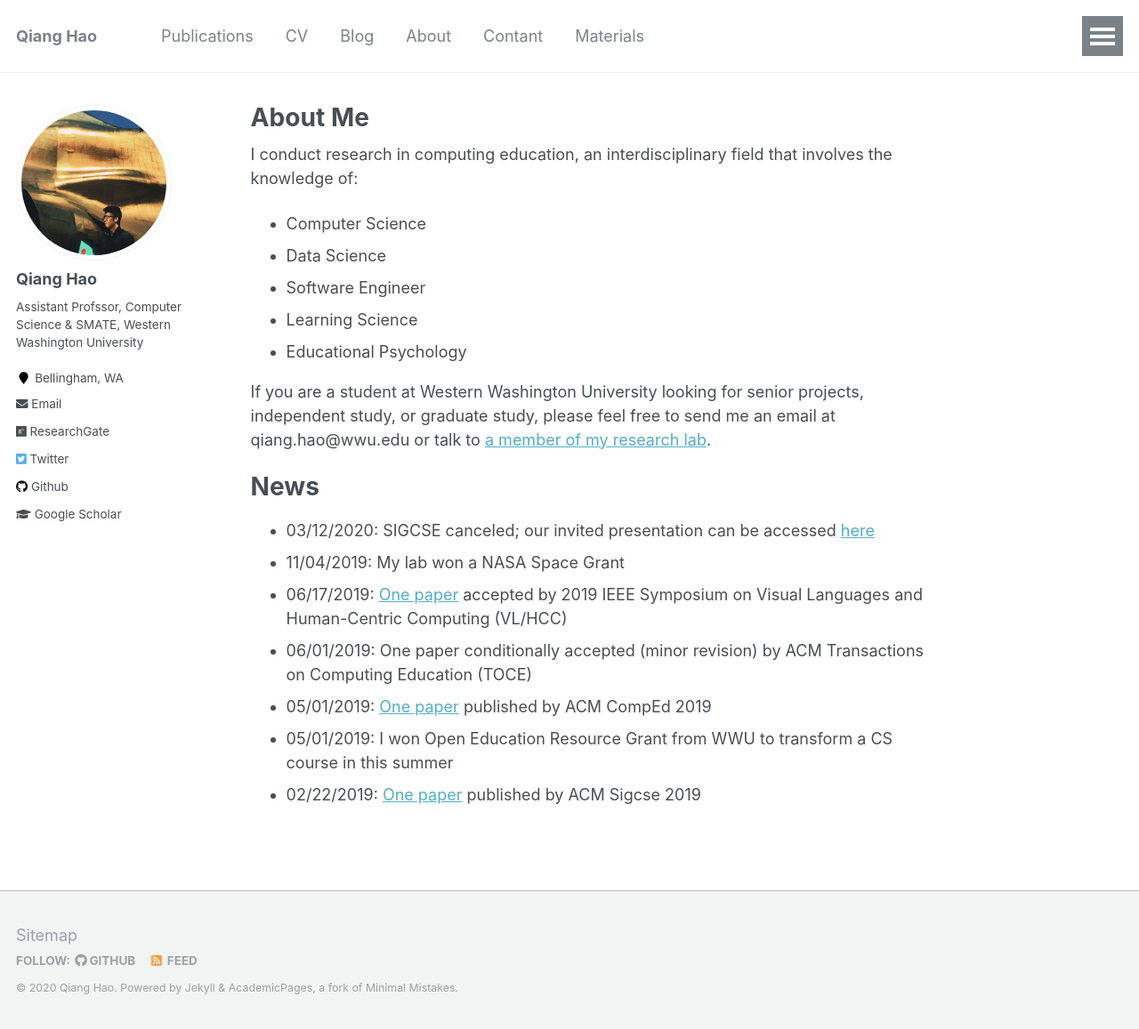
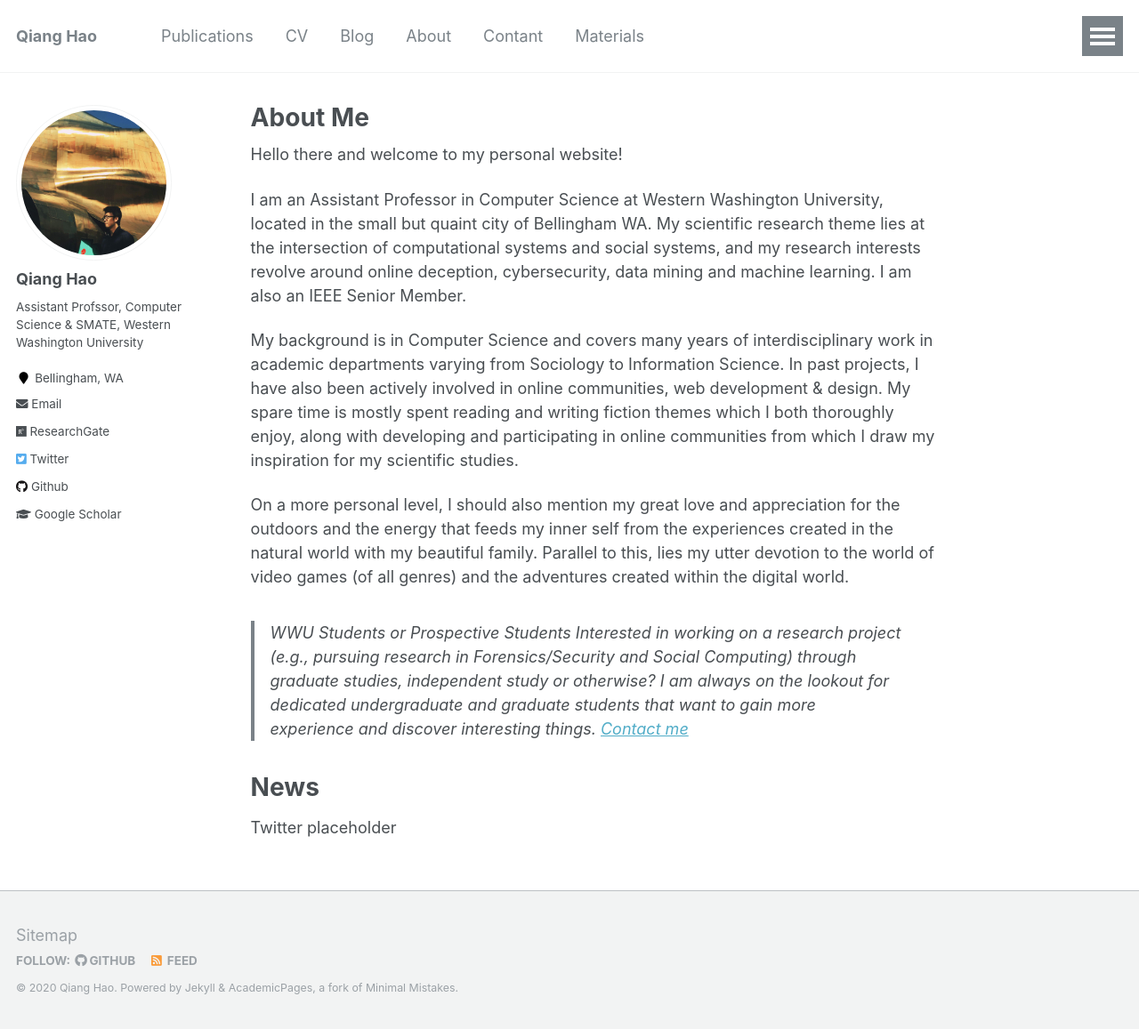
Before and after one commit to tsikerdekis/michael.tsikerdekis.com, a Jekyll site: the page built from _pages/about.md, in a window 1280 px wide and 1157 px high. Shown: the whole window at 89% size. Built offline with Jekyll 4.4.1, drawn with Linux system fonts in a browser that asks for light colours.

Commit message:
Update about.md

```diff
--- a/_pages/about.md
+++ b/_pages/about.md
@@ -7,23 +7,20 @@ redirect_from:
   - /about.html
 ---
 
-I conduct research in computing education, an interdisciplinary field that involves the knowledge of:
+Hello there and welcome to my personal website!
 
-* Computer Science
-* Data Science
-* Software Engineer
-* Learning Science
-* Educational Psychology
+I am an Assistant Professor in Computer Science at Western Washington University, located in the small but quaint city of Bellingham WA. My scientific research theme lies at the intersection of computational systems and social systems, and my research interests revolve around online deception, cybersecurity, data mining and machine learning. I am also an IEEE Senior Member.
 
-If you are a student at Western Washington University looking for senior projects, independent study, or graduate study, please feel free to send me an email at qiang.hao@wwu.edu or talk to [a member of my research lab](/research/).
+My background is in Computer Science and covers many years of interdisciplinary work in academic departments varying from Sociology to Information Science. In past projects, I have also been actively involved in online communities, web development & design. My spare time is mostly spent reading and writing fiction themes which I both thoroughly enjoy, along with developing and participating in online communities from which I draw my inspiration for my scientific studies.
+
+On a more personal level, I should also mention my great love and appreciation for the outdoors and the energy that feeds my inner self from the experiences created in the natural world with my beautiful family. Parallel to this, lies my utter devotion to the world of video games (of all genres) and the adventures created within the digital world.
+
+
+> WWU Students or Prospective Students
+> Interested in working on a research project (e.g., pursuing research in Forensics/Security and Social Computing) through graduate studies, independent study or otherwise? I am always on the lookout for dedicated undergraduate and graduate students that want to gain more experience and discover interesting things. [Contact me](/contact/)
+
 
 News
 ======
 
-* 03/12/2020: SIGCSE canceled; our invited presentation can be accessed [here](https://twitter.com/i/status/1238224543765823488)
-* 11/04/2019: My lab won a NASA Space Grant
-* 06/17/2019: [One paper](https://arxiv.org/abs/1906.08937) accepted by 2019 IEEE Symposium on Visual Languages and Human-Centric Computing (VL/HCC)
-* 06/01/2019: One paper conditionally accepted (minor revision) by ACM Transactions on Computing Education (TOCE)
-* 05/01/2019: [One paper](/publications/prior-cs-knowledge) published by ACM CompEd 2019
-* 05/01/2019: I won Open Education Resource Grant from WWU to transform a CS course in this summer
-* 02/22/2019: [One paper](/publications/active-learning-environment) published by ACM Sigcse 2019
+Twitter placeholder
```
